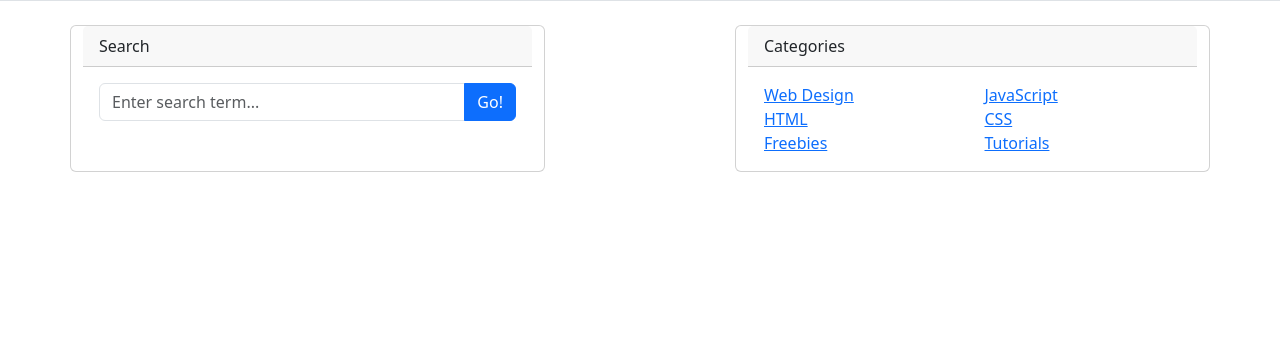
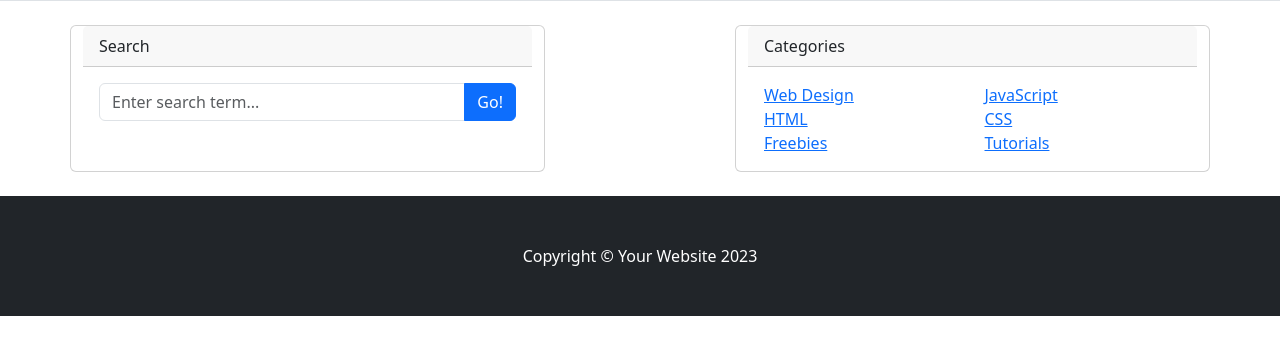
Before and after one commit to BehnamGolmohammadi/CW-98, a Django app: page / in a window 1280 px wide. Shown: the part 334-689 px from the top of the page. Run offline with Django 4.2, Linux system fonts and the light colour scheme; some libraries are stand-ins or nearby versions.

Commit message:
update home template

```diff
--- a/CW15/BlogPlatform/templates/home/home.html
+++ b/CW15/BlogPlatform/templates/home/home.html
@@ -43,7 +43,8 @@ Home
             <div class="card-header">Search</div>
             <div class="card-body">
                 <div class="input-group">
-                                <input class="form-control" type="text" placeholder="Enter search term..." aria-label="Enter search term..." aria-describedby="button-search" />
+                    <input class="form-control" type="text" placeholder="Enter search term..."
+                        aria-label="Enter search term..." aria-describedby="button-search" />
                     <button class="btn btn-primary" id="button-search" type="button">Go!</button>
                 </div>
             </div>
@@ -71,7 +72,13 @@ Home
                 </div>
             </div>
         </div>
-
     </div>
 </div>
+
+<!-- Footer-->
+<footer class="py-5 bg-dark">
+    <div class="container">
+        <p class="m-0 text-center text-white">Copyright &copy; Your Website 2023</p>
+    </div>
+</footer>
 {% endblock %}
```
Lines whose indentation alone changed are shown as unchanged.
